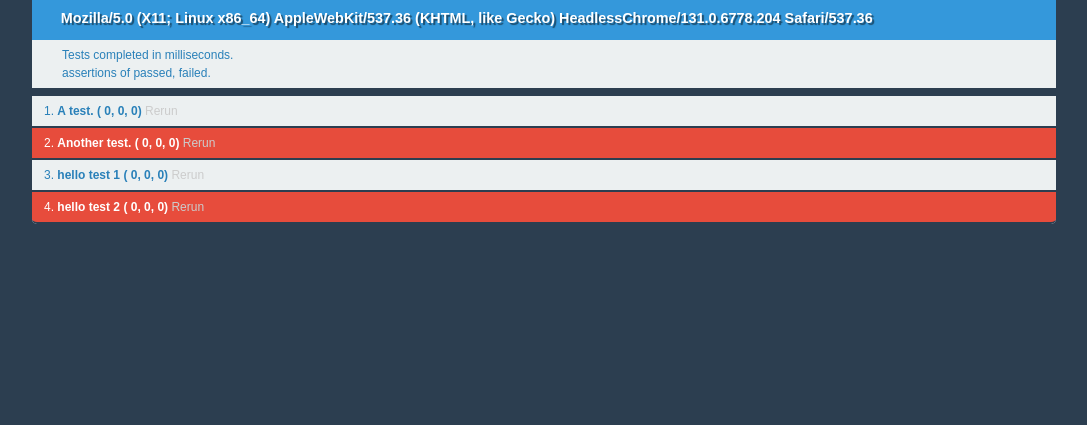
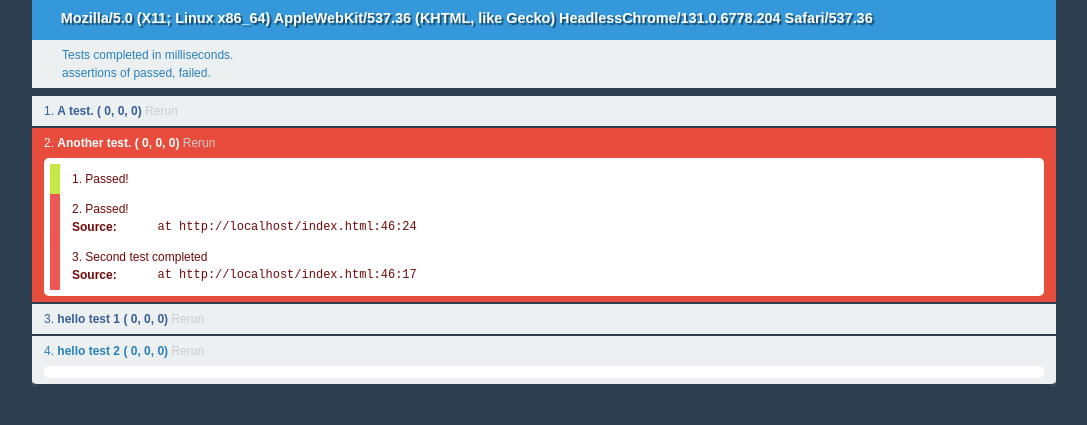
Before and after one commit to sunnylost/SUnit, a plain HTML site: page index.html in a window 1280 px wide. Shown: the part 131-556 px from the top of the page, without its empty margins (96-1183 px from the left). Drawn offline with Linux system fonts and the light colour scheme.

Commit message:
alpha 0.12
增加 position 函数，用于检测报错位置。十分简陋的小代码，不支持 IE。
增加 assertion 列表，并增加对应样式。样式来源于 QUnit

```diff
--- a/index.html
+++ b/index.html
@@ -43,7 +43,7 @@
 
             test('Another test.', function() {
                 assert(true, 'First test completed');
-                assert(false, 'Second test completed');
+                assert(ok( 1 == "2", "Passed!" ), 'Second test completed');
             })
 
             test( "hello test 1", function() {
@@ -52,8 +52,8 @@
             })
 
             test( "hello test 2", function() {
-              ok( 1 == "2", "Passed!" );
-              ok( 1 == "2", "Passed!" );
+              //ok( 1 == "2", "Passed!" );
+              //ok( 1 == "2", "Passed!" );
             })
 
             /*test('Async Test #1', function() {
--- a/sunit.css
+++ b/sunit.css
@@ -5,7 +5,7 @@ html, body {
     background-color: #2c3e50;
 }
 
-html, body, h1, h2, h3, ul, ol, li, p {
+html, body, h1, h2, h3, ul, ol, li, p, table, tbody, tr, th, td {
     margin: 0;
     padding: 0;
 }
@@ -119,13 +119,33 @@ li:hover, a:hover {
     border-bottom-left-radius: 5px;
 }
 
+#sunit-test table {
+    border-collapse: collapse;
+}
+
+#sunit-test th {
+    text-align: right;
+    vertical-align: top;
+    padding-right: 1em;
+}
+
+#sunit-test td {
+    vertical-align: top;
+}
+
+#sunit-test pre {
+    margin: 0;
+    white-space: pre-wrap;
+    word-wrap: break-word;
+}
+
 #sunit-test li {
     border-bottom: 2px solid #2C3E50;
     padding: 0.5em 1em;
     list-style-position: inside;
 }
 
-#sunit-test li:last-child {
+#sunit-test > li:last-child {
     border-bottom-right-radius: 5px;
     border-bottom-left-radius: 5px;
 }
@@ -136,6 +156,31 @@ li:hover, a:hover {
 
 #sunit-test li > a {
     color: #ccc;
+}
+
+#sunit-test li ol {
+    background-color: #fff;
+    padding: 0.5em;
+    border-radius: 5px;
+    margin-top: 0.5em;
+}
+
+#sunit-test li li {
+    background-color: #fff;
+    color: #710909;
+    border-bottom: none;
+}
+
+#sunit-test li .pass  {
+    border-left: 10px solid #C6E746;
+}
+
+#sunit-test li .fail {
+    border-left: 10px solid #ee5757;
+}
+
+.pass {
+    color: #366097;
 }
 
 .pass ol {
--- a/sunit.js
+++ b/sunit.js
@@ -11,7 +11,9 @@
         guid = 0,
         costtime = 0,
         costTime = {},
+        lineFeed = String.fromCharCode(10),
         toolbar, currentItem,
+        userAgent = { chrome : 3, firefox : 4 },
         html = {
             'scaffold': '<div id="sunit-header">\
                             <h1><a href="#">SUnit</a></h1>\
@@ -42,7 +44,18 @@
                     <a href="#">Rerun</a>\
                     <span class="runtime"></span>\
                     <ol></ol>',
-            'item': '<li></li>'
+
+            'stack': '<table>\
+                        <tbody>\
+                            <tr class="test-source">\
+                                <th>Source:\
+                                </th>\
+                                <td>\
+                                    <pre>$</pre>\
+                                </td>\
+                            </tr>\
+                        </tbody>\
+                    </table>'
         },
         blank = function() {};
 
@@ -57,6 +70,10 @@
 
     var log = function() {
         console.log.apply(console, arguments);
+    };
+
+    var dir = function() {
+        console.dir.apply(console, arguments);
     };
 
     var E = {
@@ -79,7 +96,7 @@
                     len = handlers.length;
                     while(len--) {
                         if(handlers[len] === handler) {
-                            handlers.splice(1, len);
+                            handlers.splice(len, 1);
                         }
                     }
                 } else {
@@ -104,11 +121,33 @@
         }
     };
 
+    var position = function() {
+        if(!userAgent) return '';
+
+        var err = (function () {
+            try { throw Error(); } catch(err) { return  err; };
+        }());
+        var stack = err.stack;
+        if(stack) {
+            stack = stack.split(lineFeed);
+        }
+        return stack && stack[stack.length - userAgent];
+    };
+
 //======================= Utility End =================================
 
     SUnit.init = function() {
-        var useragent = id('sunit-useragent');
-        useragent.innerHTML = navigator.userAgent;
+        var useragentEl = id('sunit-useragent'),
+            agentStr = navigator.userAgent;
+        useragentEl.innerHTML = agentStr;
+        if(agentStr.indexOf('Chrome') > -1) {
+            userAgent = userAgent.chrome;
+        } else if(agentStr.indexOf('Firefox') > -1) {
+            userAgent = userAgent.firefox;
+        } else {
+            userAgent = null;
+        }
+
 
         el.result = id('sunit-testresult');
         el.area = id('sunit-test');
@@ -123,28 +162,35 @@
         };
 
         initToolbar();
-        E.on('pass', pass).
-          on('fail', fail).
-          on('before', before).
+        initTestArea();
+        E.on('before', before).
           on('after', after).
           on('test.before', beforeTest).
           on('test.after', afterTest);
     };
 
-    function pass() {
-        currentItem.className = 'pass';
-    }
-
-    function fail() {
-        currentItem.className = 'fail';
-    }
 
     function before() {
 
     }
 
-    function after() {
+    function after(flag, text, pos) {
+        var ol = tag(currentItem, 'ol')[0],
+            li = el.li.cloneNode(false),
+            stack,
+            className = currentItem.className;
 
+        if(flag) {
+            currentItem.className = className ? className : 'pass';
+            li.className = 'pass';
+            li.innerHTML = '<span class="test-message">Passed!</span>';
+        } else {
+            currentItem.className = 'fail';
+            stack = html.stack.replace('$', pos);
+            li.className = 'fail';
+            li.innerHTML = '<span class="test-message">' + text + '</span>' + stack;
+        }
+        ol.appendChild(li);
     }
 
     function beforeTest(name) {
@@ -173,6 +219,7 @@
      * @return {[type]} [description]
      */
     var initToolbar = function() {
+        if (!isWindow) return;
         var lis = id('sunit-toolbar').getElementsByTagName('li'),
             len = lis.length;
         while(len--) {
@@ -181,14 +228,28 @@
                 this.className = this.className ? '' : (flag = true, 'on');
                 toolbar[this.id](flag);
             };
+        }
+    };
+
+    var initTestArea = function() {
+        if (!isWindow) return;
+        el.area.onclick = function(e) {
+            var el = e.target,
+                tagName = el.tagName.toLowerCase(),
+                className = el.className,
+                ol;
+            if(tagName == 'li' && 'pass fail'.indexOf(className) > -1) {
+                ol = tag(el, 'ol');
+                if(ol && ol.length > 0) {
+                    ol[0].style.display = 'block';
+                }
+            }
         };
-    };
+    }
 
     var core = function(fn, text) {
         E.fire('before');
-        var flag = fn();
-        E.fire(flag ? 'pass' : 'fail', text).
-          fire('after');
+        E.fire('after', fn(), text, position());
     };
 
 
```
